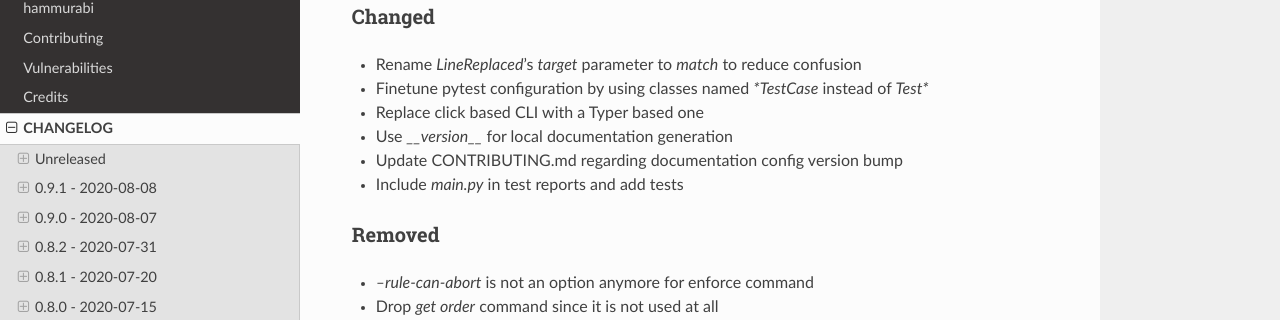
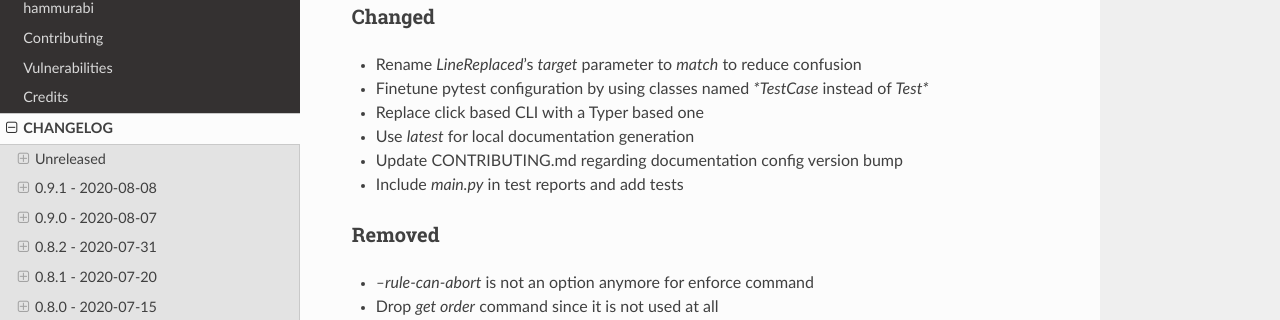
Before and after one commit to gabor-boros/hammurabi, a Sphinx documentation site: the page built from docs/history.rst, in a window 1280 px wide and 900 px high, scrolled down 374 px. Shown: the part 131-451 px from the top of the window. Built offline with Sphinx 7.4.7 and the Read the Docs theme 2.0.0, drawn with Linux system fonts in a browser that asks for light colours.

Commit message:
Fix local documentation generation

```diff
--- a/CHANGELOG.rst
+++ b/CHANGELOG.rst
@@ -51,7 +51,7 @@
 * Rename `LineReplaced`'s `target` parameter to `match` to reduce confusion
 * Finetune pytest configuration by using classes named `*TestCase` instead of `Test*`
 * Replace click based CLI with a Typer based one
-* Use `__version__` for local documentation generation
+* Use `latest` for local documentation generation
 * Update CONTRIBUTING.md regarding documentation config version bump
 * Include `main.py` in test reports and add tests
 
--- a/docs/conf.py
+++ b/docs/conf.py
@@ -21,7 +21,6 @@
 import os
 import sys
 from datetime import date
-from hammurabi import __version__
 
 sys.path.insert(0, os.path.abspath(".."))
 
@@ -58,9 +57,9 @@
 # the built documents.
 #
 # The short X.Y version.
-version = __version__
+version = "latest"
 # The full version, including alpha/beta/rc tags.
-release = __version__
+release = "latest"
 
 # The language for content autogenerated by Sphinx. Refer to documentation
 # for a list of supported languages.
```
